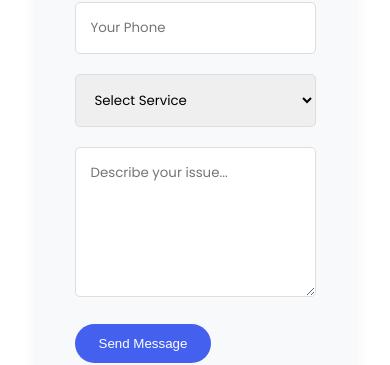
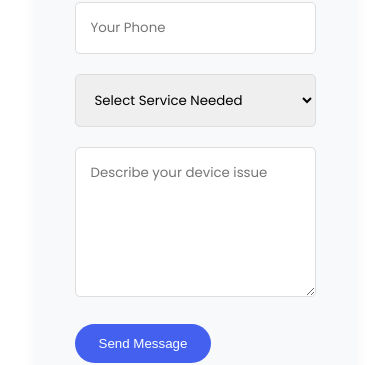
Before and after one commit to Chapman2465/charluzatech, a plain HTML site: page index.html in a window 390 px wide. Shown: the part 8580-8945 px from the top of the page. Drawn offline with Linux system fonts and the light colour scheme.

Commit message:
My phone repair business website

```diff
--- a/index.html
+++ b/index.html
@@ -349,17 +349,16 @@
                             <input type="tel" placeholder="Your Phone">
                         </div>
                         <div class="form-group">
-                            <select required>
-                                <option value="">Select Service</option>
-                                <option>Screen Replacement</option>
-                                <option>Battery Service</option>
-                                <option>Charging Issues</option>
-                                <option>Water Damage</option>
-                                <option>Other Repair</option>
+                            <select name="service" required>
+                              <option value="">Select Service Needed</option>
+                              <option>Phone Screen Replacement</option>
+                              <option>Battery Replacement</option>
+                              <option>Water Damage Repair</option>
+                              <option>Other Issue</option>
                             </select>
-                        </div>
+                          </div>
                         <div class="form-group">
-                            <textarea placeholder="Describe your issue..." required></textarea>
+                            <textarea name="issue" placeholder="Describe your device issue"></textarea>
                         </div>
                         <button type="submit" class="btn primary">Send Message</button>
                     </form>
```
